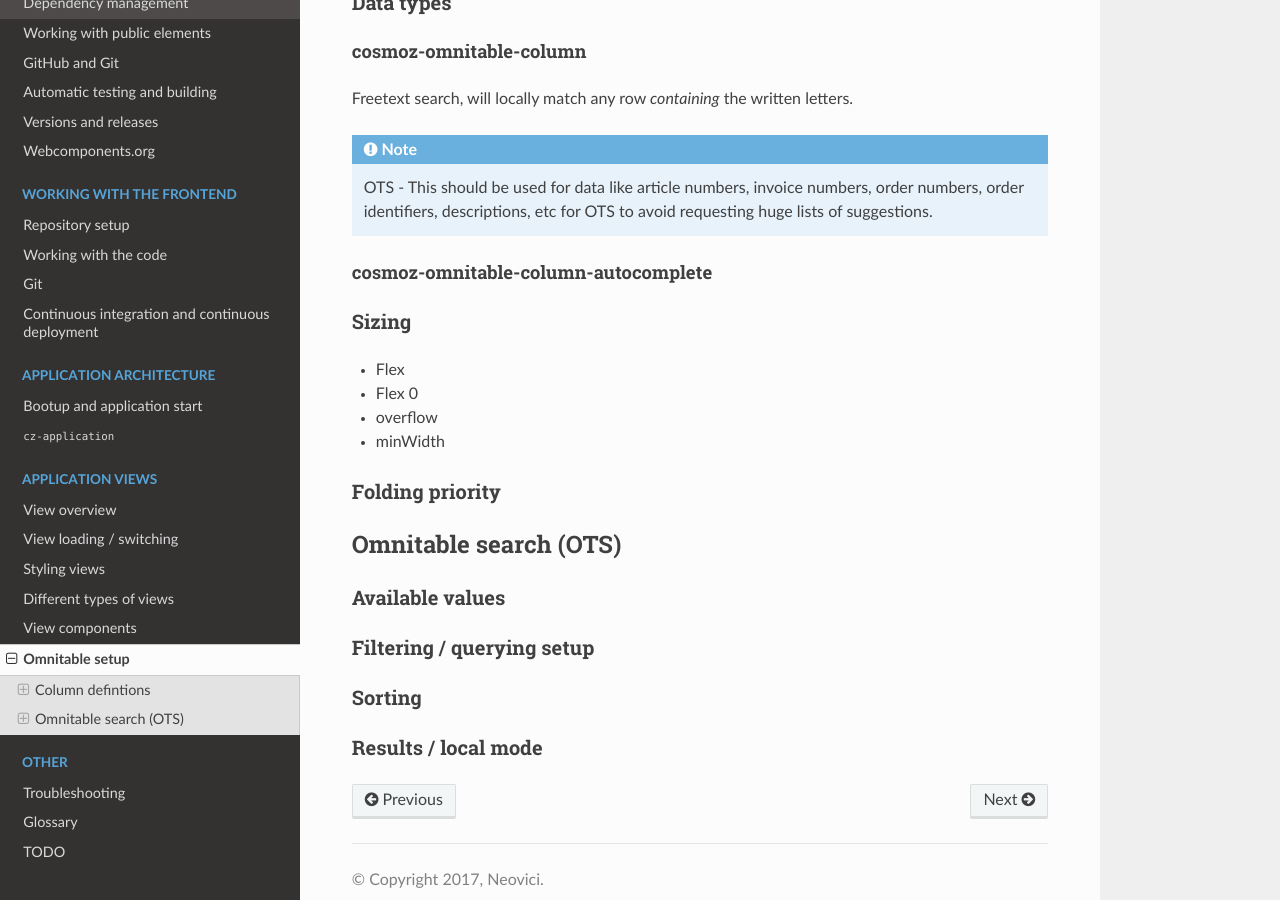
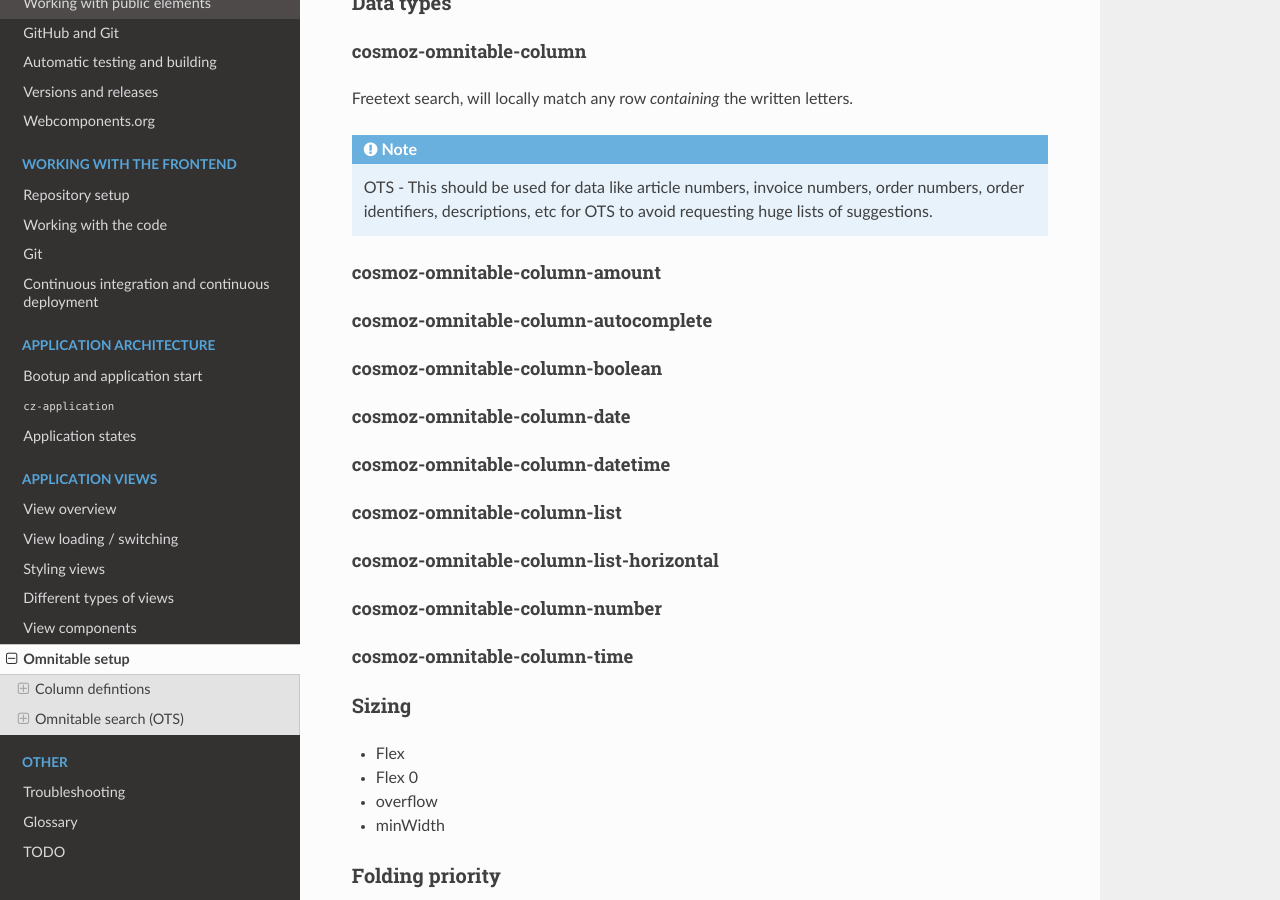
Before and after one commit to plumelo/cosmoz-frontend-rtd, a Sphinx documentation site: the page built from docs/views/60-omnitable-setup.rst, in a window 1280 px wide and 900 px high, scrolled down 350 px. Built offline with Sphinx 7.4.7 and the Read the Docs theme 2.0.0, drawn with Linux system fonts in a browser that asks for light colours.

```diff
--- a/docs/views/60-omnitable-setup.rst
+++ b/docs/views/60-omnitable-setup.rst
@@ -24,10 +24,32 @@
     OTS - This should be used for data like article numbers, invoice numbers, order numbers,
     order identifiers, descriptions, etc for OTS to avoid requesting huge lists of suggestions.
 
+cosmoz-omnitable-column-amount
+^^^^^^^^^^^^^^^^^^^^^^^^^^^^^^
+
 cosmoz-omnitable-column-autocomplete
 ^^^^^^^^^^^^^^^^^^^^^^^^^^^^^^^^^^^^
 
+cosmoz-omnitable-column-boolean
+^^^^^^^^^^^^^^^^^^^^^^^^^^^^^^^
 
+cosmoz-omnitable-column-date
+^^^^^^^^^^^^^^^^^^^^^^^^^^^^
+
+cosmoz-omnitable-column-datetime
+^^^^^^^^^^^^^^^^^^^^^^^^^^^^^^^^
+
+cosmoz-omnitable-column-list
+^^^^^^^^^^^^^^^^^^^^^^^^^^^^
+
+cosmoz-omnitable-column-list-horizontal
+^^^^^^^^^^^^^^^^^^^^^^^^^^^^^^^^^^^^^^^
+
+cosmoz-omnitable-column-number
+^^^^^^^^^^^^^^^^^^^^^^^^^^^^^^
+
+cosmoz-omnitable-column-time
+^^^^^^^^^^^^^^^^^^^^^^^^^^^^
 
 
 Sizing
```
Also changed, not shown: docs/app/30-states.rst (added, +42 -0 lines).
